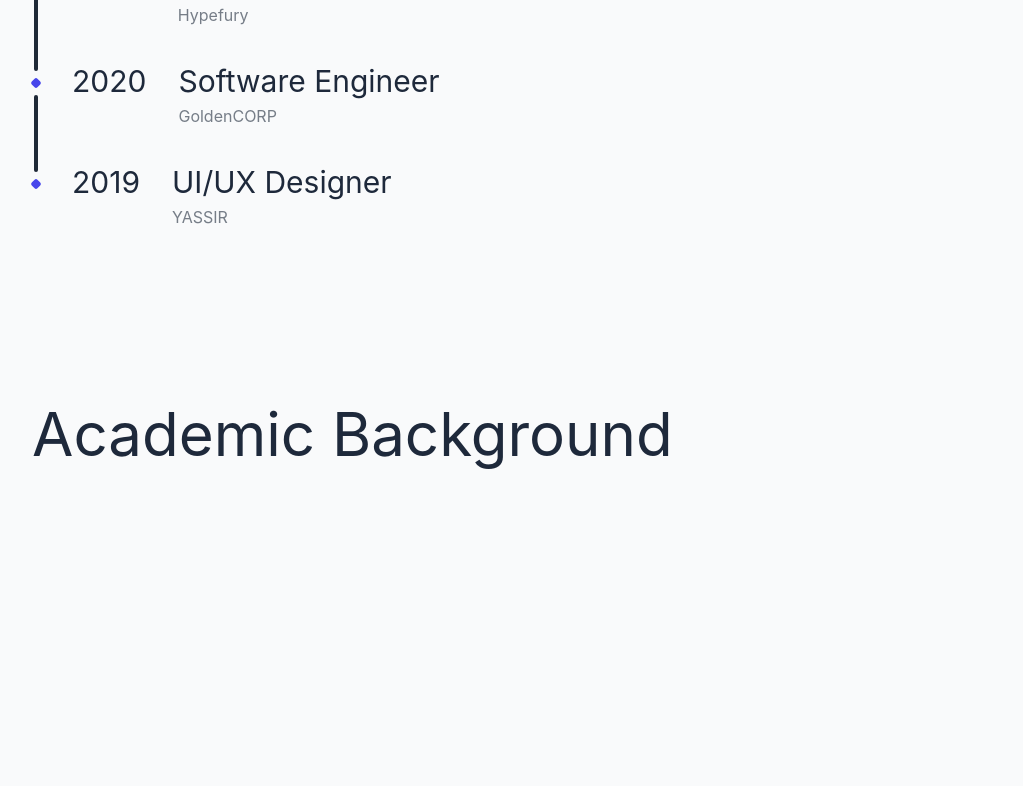
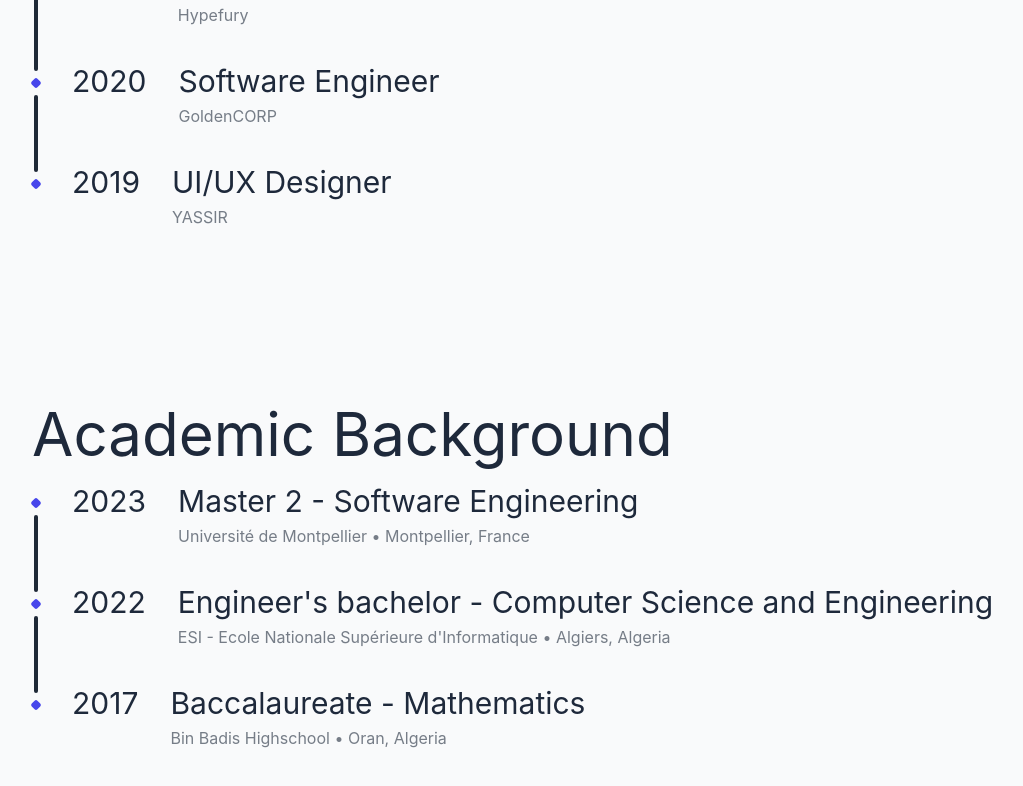
Before and after one commit to Majidbouikken/Portfolio, a React (Create React App) app: page /about in a window 1280 px wide. Shown: the part 1833-2619 px from the top of the page, without its empty margins (0-1023 px from the left). Before the commit the page ends 2440 px from the top, so only its background shows below. Built offline with nearby package versions, Linux system fonts and the light colour scheme.

Commit message:
Add Academic background

```diff
--- /dev/null
+++ b/src/data/educations.ts
@@ -0,0 +1,34 @@
+import Education from "../types/Education";
+
+export const educations: Education[] = [
+    {
+        id: "edu_0",
+        diploma: "Master 2",
+        title: "Software Engineering",
+        university: "Université de Montpellier",
+        location: "Montpellier, France",
+        startDate: new Date(2022, 9),
+        endDate: new Date(2023, 7),
+        description: "I completed a Master's degree at the University of Montpellier, specializing in software engineering to acquire both theoretical knowledge and practical expertise in the field.",
+    },
+    {
+        id: "edu_1",
+        diploma: "Engineer's bachelor",
+        title: "Computer Science and Engineering",
+        university: "ESI - Ecole Nationale Supérieure d'Informatique",
+        location: "Algiers, Algeria",
+        startDate: new Date(2017, 9),
+        endDate: new Date(2022, 7),
+        description: "I pursued a 5-year engineering program in Algiers, where I chose my field driven by a lifelong passion for software engineering. Throughout my studies, I successfully cultivated a rich expertise in software development, embedded systems, database theory, and operations research.",
+    },
+    {
+        id: "edu_2",
+        diploma: "Baccalaureate",
+        title: "Mathematics",
+        university: "Bin Badis Highschool",
+        location: "Oran, Algeria",
+        startDate: null,
+        endDate: new Date(2017, 6),
+        description: "I passed my Baccalaureate with a score of 16.5/20, achieving the highest honors.",
+    },
+];
--- a/src/index.css
+++ b/src/index.css
@@ -179,12 +179,20 @@ button:hover {
   border-radius: 4px;
   position: absolute;
   z-index: 1;
-  bottom: 125%;
-  left: 50%;
-  transform: translateX(-50%);
   opacity: 0;
   transition: opacity 0.3s;
   white-space: break-space;
+}
+
+.tooltip-ontop {
+  transform: translateX(-50%);
+  bottom: 125%;
+  left: 50%;
+}
+
+.tooltip-below {
+  top: 125%;
+  left: 0;
 }
 
 .tooltip-container:hover .tooltip {
--- a/src/pages/AboutPage.tsx
+++ b/src/pages/AboutPage.tsx
@@ -2,6 +2,7 @@ import { Link } from "react-router-dom";
 import { experiences } from "../data/experiences";
 import Technology, { TechnologiesByCategories, Technologies } from "../types/Technology";
 import { formatDateYearOnly } from "../utils/DateUtils";
+import { educations } from "../data/educations";
 
 const AboutPage: React.FC = () => {
     return (
@@ -28,7 +29,7 @@ const AboutPage: React.FC = () => {
                                                 <Link to={Technologies[Technology[technolgy]][1]} target="_blank" className="group flex flex-row gap-2 justify-start justify-items-center tooltip-container">
                                                     <img src={Technologies[Technology[technolgy]][0]} className="h-8" />
                                                     <h4 className="group-hover:text-text-900 dark:group-hover:text-text-50 transition-colors duration-500">{Technology[technolgy]}</h4>
-                            <div className="tooltip">{Technologies[Technology[technolgy]][2]}</div>
+                                                    <div className="tooltip tooltip-ontop">{Technologies[Technology[technolgy]][2]}</div>
                                                     {(index < category[1].length - 1) && <div className="divider ms-4" />}
                                                 </Link>
                                             ))
@@ -57,7 +58,9 @@ const AboutPage: React.FC = () => {
                                     {/* Role and Company */}
                                     <div className="mb-8">
                                         <h2>{experience.role}</h2>
-                                        <a href={experience.companyWebsite} target="_blank" className="text-text-800 dark:text-text-100 hover:text-text-900 dark:hover:text-text-50 hover:underline transition-colors duration-500">{experience.company}</a>
+                                        <a href={experience.companyWebsite} target="_blank" className="text-text-800 dark:text-text-100 hover:text-text-900 dark:hover:text-text-50 hover:underline transition-colors duration-500">
+                                            {experience.company}
+                                        </a>
                                     </div>
                                 </div>
                             ))
@@ -66,7 +69,31 @@ const AboutPage: React.FC = () => {
                 </section>
                 <section id="education">
                     <h1>Academic Background</h1>
-
+                    <div className="flex flex-col">
+                        {
+                            educations.map((education, index) => (
+                                <div key={index} className="flex flex-row items-stretch justify-stretch gap-8">
+                                    {/* Timeline */}
+                                    <div className="flex flex-col items-center translate-y-3">
+                                        <div className="rotate-45 flex my-2">
+                                            <div className="h-2 w-2 bg-primary-500 rounded-sm" />
+                                        </div>
+                                        {index !== educations.length - 1 && <div className="w-1 h-full bg-background-800 rounded-full" />}
+                                    </div>
+                                    {/* Year */}
+                                    <h2>{formatDateYearOnly(education.endDate)}</h2>
+                                    {/* Role and Company */}
+                                    <div className="mb-8 tooltip-container">
+                                        <h2>{education.diploma} - {education.title}</h2>
+                                        <a href={'education.universityWebsite'} target="_blank" className="text-text-800 dark:text-text-100 hover:text-text-900 dark:hover:text-text-50 hover:underline transition-colors duration-500">
+                                            {education.university} • {education.location}
+                                        </a>
+                                        <div className="tooltip tooltip-below">{education.description}</div>
+                                    </div>
+                                </div>
+                            ))
+                        }
+                    </div>
                 </section>
             </div>
         </div>
--- a/src/pages/WorkDetailsPage.tsx
+++ b/src/pages/WorkDetailsPage.tsx
@@ -60,7 +60,7 @@ const WorkDetailsPage: React.FC = () => {
                         <Link to={Technologies[Technology[index]][1]} target="_blank" className="group flex flex-row gap-2 justify-start justify-items-center tooltip-container">
                             <img src={Technologies[Technology[index]][0]} className="h-8 w-8" />
                             <h4 className="group-hover:text-text-900 dark:group-hover:text-text-50 transition-colors duration-500">{Technology[index]}</h4>
-                            <div className="tooltip">{Technologies[Technology[index]][2]}</div>
+                            <div className="tooltip tooltip-ontop">{Technologies[Technology[index]][2]}</div>
                             {(i < workDetails.technologies.length - 1) && <div className="divider ms-4" />}
                         </Link>
                     ))}
--- /dev/null
+++ b/src/types/Education.ts
@@ -0,0 +1,12 @@
+interface Education {
+    id: string;
+    diploma: string;
+    title: string;
+    university: string;
+    location: string;
+    startDate: Date | null;
+    endDate: Date;
+    description: string;
+}
+
+export default Education;
```
